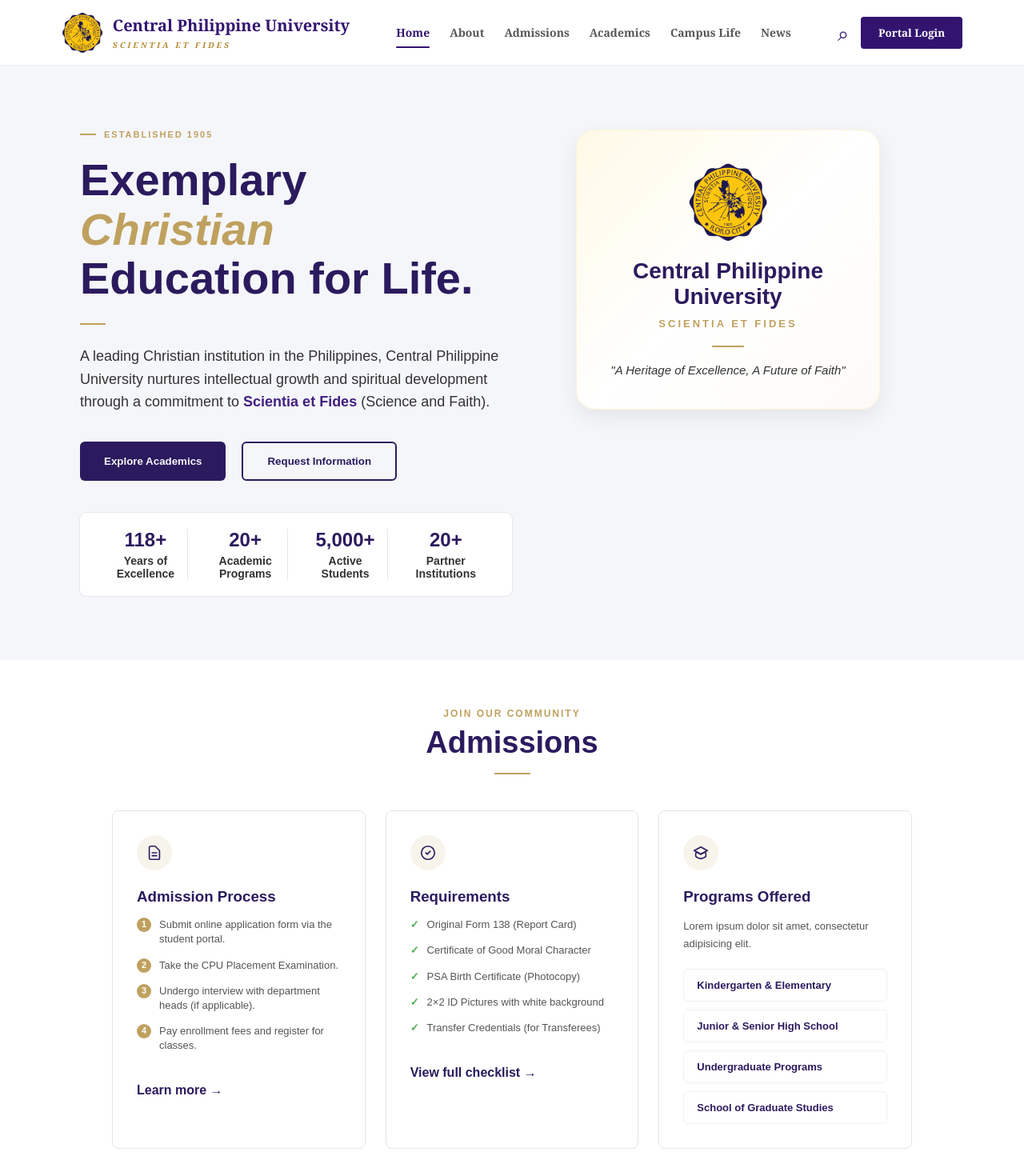
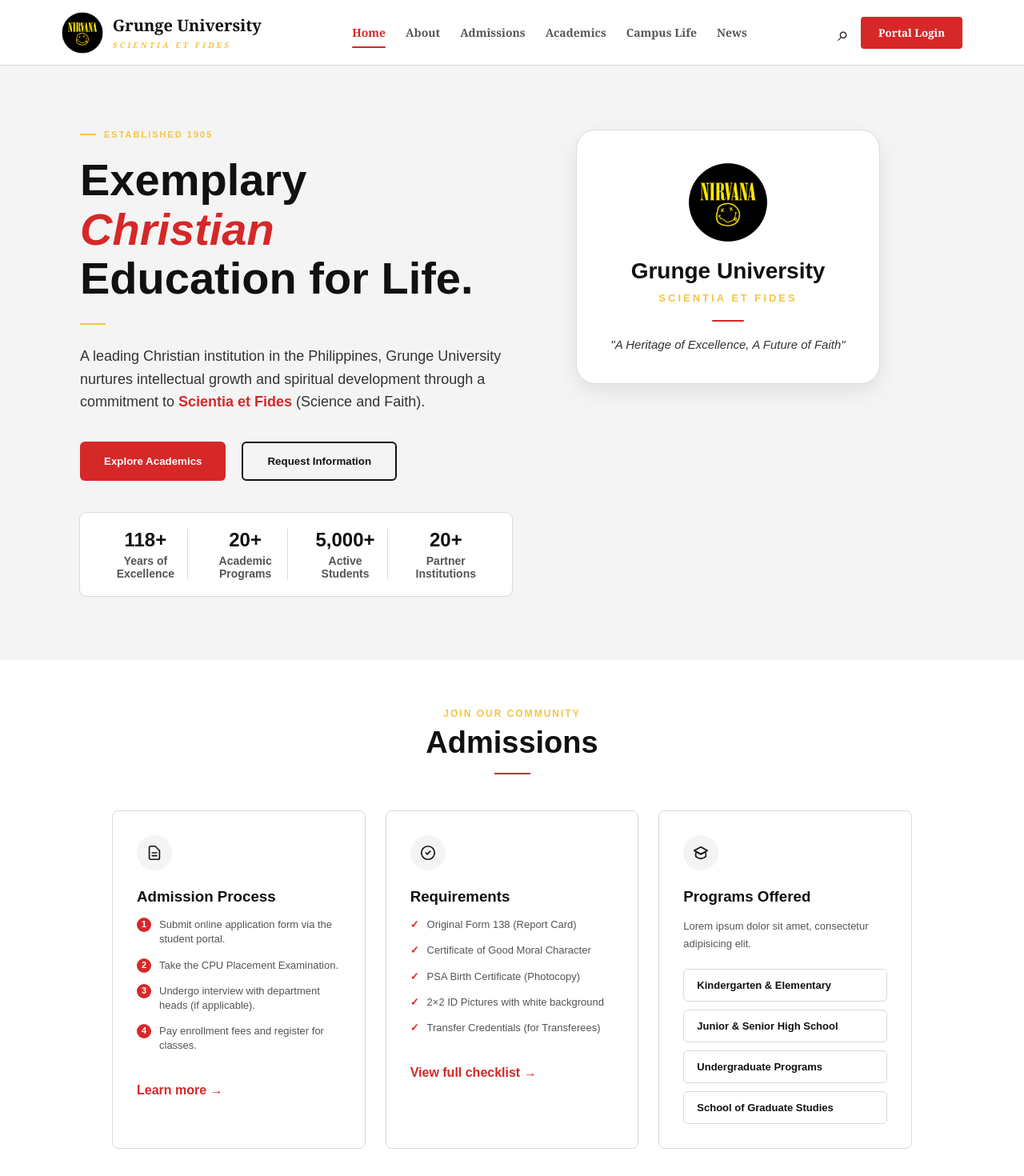
Before and after one commit to annyleisetorrechilla/annyleise-vue-app, a Vue app: page / in a window 1280 px wide. Shown: the top 1470 px of the page at 80% size. Built offline with nearby package versions, Linux system fonts and the light colour scheme.

Commit message:
Update color palette, logo, and university name

```diff
--- a/src/components/Footer.vue
+++ b/src/components/Footer.vue
@@ -2,7 +2,7 @@
   <footer class="footer">
     <div class="footer-content">
       <div class="footer-brand">
-        <h2>Central Philippine University</h2>
+        <h2>Grunge University</h2>
         <p>SCIENTIA ET FIDES</p>
         <span>Lorem ipsum dolor sit amet, consectetur adipisicing elit. Quisquam, quod.</span>
       </div>
@@ -30,14 +30,14 @@
       </div>
     </div>
 
-    <div class="copyright">© 2026 Central Philippine University. All Rights Reserved.</div>
+    <div class="copyright">© 2026 Grunge University. All Rights Reserved.</div>
   </footer>
 </template>
 
 <style scoped>
 .footer {
-  background-color: #1b1464;
-  color: #f0e9d2;
+  background-color: #111111;
+  color: #ffffff;
   padding: 40px 6%;
   font-family: 'Georgia', serif;
   margin-top: 0;
@@ -55,14 +55,14 @@
   font-size: 24px;
   font-weight: 700;
   margin-bottom: 6px;
-  color: #f0e9d2;
+  color: #ffffff;
 }
 
 .footer-brand p {
   font-size: 12px;
   font-weight: 600;
   letter-spacing: 3px;
-  color: #d1a943;
+  color: #f4c542;
   margin-bottom: 14px;
   font-style: italic;
 }
@@ -70,7 +70,7 @@
 .footer-brand span {
   font-size: 14px;
   line-height: 1.6;
-  color: #e6e1d9;
+  color: #d9d9d9;
 }
 
 .footer-column {
@@ -83,21 +83,21 @@
   font-size: 16px;
   font-weight: 700;
   margin-bottom: 10px;
-  color: #f0e9d2;
+  color: #ffffff;
 }
 
 .footer-column a,
 .footer-column span,
 .footer-column address {
   font-size: 14px;
-  color: #e6e1d9;
+  color: #d9d9d9;
   text-decoration: none;
   font-style: normal;
   transition: color 0.3s ease;
 }
 
 .footer-column a:hover {
-  color: #d1a943;
+  color: #f4c542;
   text-decoration: underline;
 }
 
@@ -107,7 +107,7 @@
   text-align: center;
   padding: 18px 0;
   font-size: 13px;
-  color: #e6e1d9;
+  color: #d9d9d9;
   font-weight: 500;
 }
 
--- a/src/components/Navbar.vue
+++ b/src/components/Navbar.vue
@@ -1,14 +1,14 @@
 <script setup>
-import logo from '@/assets/official_cpu_seal.png'
+import logo from '@/assets/Nirvana-Smiley-Face-Logo-600x600.png'
 </script>
 
 <template>
   <header class="navbar">
     <div class="logo">
-      <img :src="logo" alt="CPU Logo" />
+      <img :src="logo" alt="Grunge University Logo" />
 
       <div class="logo-text">
-        <h2>Central Philippine University</h2>
+        <h2>Grunge University</h2>
         <p>SCIENTIA ET FIDES</p>
       </div>
     </div>
@@ -42,7 +42,7 @@
   justify-content: space-between;
   padding: 14px 6%;
   background: #ffffff;
-  border-bottom: 1px solid #eeeeee;
+  border-bottom: 1px solid #d9d9d9;
   gap: 30px;
   font-family: 'Georgia', serif;
 }
@@ -61,14 +61,14 @@
 }
 
 .logo-text h2 {
-  color: #32146f;
+  color: #111111;
   font-size: 20px;
   margin: 0;
   font-weight: bold;
 }
 
 .logo-text p {
-  color: #b58c36;
+  color: #f4c542;
   font-size: 10px;
   letter-spacing: 3px;
   margin: 4px 0 0;
@@ -91,11 +91,11 @@
 }
 
 nav a:hover {
-  color: #32146f;
+  color: #d62828;
 }
 
 .nav-link.router-link-active {
-  color: #32146f;
+  color: #d62828;
   position: relative;
   font-weight: 700;
 }
@@ -107,7 +107,7 @@
   right: 0;
   bottom: -10px;
   height: 2px;
-  background: #32146f;
+  background: #d62828;
   border-radius: 2px;
 }
 
@@ -120,20 +120,20 @@
 .search {
   border: none;
   background: transparent;
-  color: #32146f;
+  color: #111111;
   font-size: 25px;
   cursor: pointer;
   transition: color 0.3s ease;
 }
 
 .search:hover {
-  color: #b58c36;
+  color: #d62828;
 }
 
 .login {
   border: none;
-  background: #32146f;
-  color: white;
+  background: #d62828;
+  color: #ffffff;
   padding: 11px 22px;
   border-radius: 4px;
   font-weight: bold;
@@ -142,7 +142,7 @@
 }
 
 .login:hover {
-  background: #47238d;
+  background: #b91c1c;
 }
 
 @media (max-width: 1100px) {
--- a/src/components/SectionHeader.vue
+++ b/src/components/SectionHeader.vue
@@ -21,7 +21,7 @@
 
 .subtitle {
   margin: 0 0 8px;
-  color: #b58c36;
+  color: #f4c542;
   font-size: 13px;
   font-weight: 700;
   letter-spacing: 1px;
@@ -30,7 +30,7 @@
 
 h2 {
   margin: 0;
-  color: #2b1b5e;
+  color: #111111;
   font-size: 36px;
 }
 
@@ -38,7 +38,7 @@
   width: 48px;
   height: 3px;
   margin: 14px auto 0;
-  background: #c8a100;
+  background: #d62828;
 }
 
 @media (max-width: 600px) {
--- a/src/pages/Home.vue
+++ b/src/pages/Home.vue
@@ -1,5 +1,5 @@
 <script setup>
-import logo from '../assets/official_cpu_seal.png'
+import logo from '../assets/Nirvana-Smiley-Face-Logo-600x600.png'
 import SectionHeader from '../components/SectionHeader.vue'
 </script>
 
@@ -17,7 +17,7 @@
         <div class="divider-line"></div>
 
         <p>
-          A leading Christian institution in the Philippines, Central Philippine University nurtures
+          A leading Christian institution in the Philippines, Grunge University nurtures
           intellectual growth and spiritual development through a commitment to
           <strong>Scientia et Fides</strong> (Science and Faith).
         </p>
@@ -50,10 +50,10 @@
       <div class="right-hero">
         <div class="card">
           <div class="logo-circle">
-            <img :src="logo" alt="CPU Logo" />
+            <img :src="logo" alt="Grunge University Logo" />
           </div>
 
-          <h2>Central Philippine University</h2>
+          <h2>Grunge University</h2>
 
           <h3>SCIENTIA ET FIDES</h3>
 
@@ -177,7 +177,7 @@
   justify-content: space-between;
   align-items: flex-start;
   padding: 80px 100px;
-  background: #f5f6fa;
+  background: #f4f4f4;
   min-height: calc(100vh - 120px);
 }
 
@@ -187,7 +187,7 @@
 }
 
 h4 {
-  color: #bfa15f;
+  color: #f4c542;
   letter-spacing: 2px;
   margin-bottom: 20px;
   font-weight: 700;
@@ -203,19 +203,19 @@
   display: inline-block;
   width: 20px;
   height: 2px;
-  background-color: #bfa15f;
+  background-color: #f4c542;
 }
 
 h1 {
   font-size: 56px;
-  color: #2b1b5e;
+  color: #111111;
   line-height: 1.1;
   margin-bottom: 25px;
   font-weight: 700;
 }
 
 .highlight {
-  color: #bfa15f;
+  color: #d62828;
   font-style: italic;
   font-weight: 700;
 }
@@ -223,7 +223,7 @@
 .divider-line {
   width: 32px;
   height: 2px;
-  background-color: #bfa15f;
+  background-color: #f4c542;
   margin-bottom: 25px;
 }
 
@@ -236,7 +236,7 @@
 }
 
 .left p strong {
-  color: #432080;
+  color: #d62828;
 }
 
 .buttons {
@@ -246,8 +246,8 @@
 }
 
 .primary {
-  background: #2b1b5e;
-  color: #f5f6fa;
+  background: #d62828;
+  color: #ffffff;
   border: none;
   padding: 15px 30px;
   border-radius: 6px;
@@ -259,13 +259,13 @@
 }
 
 .primary:hover {
-  background: #432080;
+  background: #b91c1c;
 }
 
 .secondary {
   background: transparent;
-  color: #2b1b5e;
-  border: 2px solid #2b1b5e;
+  color: #111111;
+  border: 2px solid #111111;
   padding: 15px 30px;
   border-radius: 6px;
   font-weight: 700;
@@ -276,9 +276,9 @@
 }
 
 .secondary:hover {
-  background: #bfa15f;
-  color: #f5f6fa;
-  border-color: #bfa15f;
+  background: #f4c542;
+  color: #111111;
+  border-color: #f4c542;
 }
 
 .stats {
@@ -288,14 +288,14 @@
   color: #ffffff;
   background: #ffffff;
   border-radius: 8px;
-  box-shadow: 0 0 0 1px #e6e6ec;
+  box-shadow: 0 0 0 1px #d9d9d9;
   padding: 20px 30px;
 }
 
 .stats > .stat-item {
   flex: 1;
   text-align: center;
-  border-right: 1px solid #e6e6ec;
+  border-right: 1px solid #d9d9d9;
   padding: 0 15px;
 }
 
@@ -311,13 +311,13 @@
 
 .number {
   font-size: 24px;
-  color: #2b1b5e;
+  color: #111111;
   margin-bottom: 4px;
 }
 
 .label {
   font-size: 14px;
-  color: #333333;
+  color: #555555;
 }
 
 .right-hero {
@@ -328,13 +328,13 @@
 }
 
 .card {
-  background: linear-gradient(135deg, #fff9e6 0%, #ffffff 50%, #fdfbf7 100%);
+  background: #ffffff;
   width: 380px;
   padding: 40px;
   text-align: center;
   border-radius: 24px;
-  box-shadow: 0 10px 25px rgba(51, 51, 51, 0.08);
-  border: 1px solid #fef3d6;
+  box-shadow: 0 10px 25px rgba(17, 17, 17, 0.08);
+  border: 1px solid #d9d9d9;
   position: relative;
 }
 
@@ -355,14 +355,14 @@
 }
 
 .card h2 {
-  color: #2b1b5e;
+  color: #111111;
   font-size: 28px;
   margin-bottom: 10px;
   font-weight: 700;
 }
 
 .card h3 {
-  color: #bfa15f;
+  color: #f4c542;
   letter-spacing: 3px;
   font-size: 13px;
   margin-bottom: 20px;
@@ -372,7 +372,7 @@
 .line {
   width: 40px;
   height: 2px;
-  background: #bfa15f;
+  background: #d62828;
   margin: 0 auto 20px auto;
   border-radius: 2px;
 }
@@ -395,11 +395,11 @@
 }
 
 .alt-bg {
-  background: #f5f6fa;
+  background: linear-gradient(180deg, #f4f4f4 0%, #f9f4df 100%);
 }
 
 .lorem-text {
-  color: #555555;
+  color: #333333;
   font-size: 16px;
   line-height: 1.8;
   text-align: center;
@@ -423,7 +423,7 @@
 .admissions-subtitle {
   display: block;
   margin-bottom: 8px;
-  color: #bfa15f;
+  color: #f4c542;
   font-size: 12px;
   font-weight: 700;
   letter-spacing: 2px;
@@ -431,7 +431,7 @@
 
 .admissions-heading h2 {
   margin-bottom: 16px;
-  color: #2b1b5e;
+  color: #111111;
   font-size: 38px;
 }
 
@@ -439,14 +439,14 @@
   width: 45px;
   height: 2px;
   margin: 0 auto;
-  background: #bfa15f;
+  background: #d62828;
 }
 
 .admission-card {
   display: flex;
   flex-direction: column;
   padding: 30px;
-  border: 1px solid #e5e5e5;
+  border: 1px solid #d9d9d9;
   border-radius: 8px;
   background: #ffffff;
 }
@@ -459,18 +459,18 @@
   height: 44px;
   margin-bottom: 22px;
   border-radius: 50%;
-  background: #f7f4ec;
+  background: #f4f4f4;
 }
 
 .admission-icon {
   width: 22px;
   height: 22px;
-  color: #2b1b5e;
+  color: #111111;
 }
 
 .admission-card h3 {
   margin-bottom: 15px;
-  color: #2b1b5e;
+  color: #111111;
 }
 
 .admission-card p {
@@ -480,7 +480,7 @@
 }
 
 .admission-card a {
-  color: #2b1b5e;
+  color: #d62828;
   font-weight: 700;
   text-decoration: none;
 }
@@ -511,14 +511,14 @@
   width: 18px;
   height: 18px;
   border-radius: 50%;
-  background: #bfa15f;
+  background: #d62828;
   color: white;
   font-size: 11px;
   font-weight: 700;
 }
 
 .check {
-  color: #4caf50;
+  color: #d62828;
   font-weight: 700;
 }
 
@@ -534,10 +534,10 @@
 
 .program-btn {
   padding: 12px 16px;
-  border: 1px solid #eef0f5;
+  border: 1px solid #d9d9d9;
   border-radius: 6px;
   background: white;
-  color: #2b1b5e;
+  color: #111111;
   cursor: pointer;
   font-size: 13px;
   font-weight: 700;
@@ -545,8 +545,8 @@
 }
 
 .program-btn:hover {
-  border-color: #2b1b5e;
-  background: #fcfcfd;
+  border-color: #d62828;
+  background: #fff7f7;
 }
 
 @media (max-width: 900px) {
--- a/src/views/Activity.vue
+++ b/src/views/Activity.vue
@@ -111,7 +111,7 @@
     </section>
 
     <footer class="footer">
-      <p>&copy; 2023 Central Philippine University. All Rights Reserved.</p>
+      <p>&copy; 2023 Grunge University. All Rights Reserved.</p>
     </footer>
   </div>
 </template>
@@ -133,7 +133,7 @@
 }
 
 .subtitle {
-  color: #bfa15f;
+  color: #f4c542;
   font-size: 12px;
   font-weight: 700;
   letter-spacing: 2px;
@@ -142,7 +142,7 @@
 }
 
 .title {
-  color: #2b1b5e;
+  color: #111111;
   font-size: 38px;
   font-weight: 800;
   margin-bottom: 16px;
@@ -151,7 +151,7 @@
 .underline {
   width: 45px;
   height: 2px;
-  background-color: #bfa15f;
+  background-color: #d62828;
   margin: 0 auto;
 }
 
@@ -191,11 +191,11 @@
 .icon {
   width: 22px;
   height: 22px;
-  color: #2b1b5e;
+  color: #111111;
 }
 
 .card h2 {
-  color: #2b1b5e;
+  color: #111111;
   font-size: 20px;
   font-weight: 700;
   margin-bottom: 22px;
@@ -219,7 +219,7 @@
 }
 
 .badge {
-  background-color: #bfa15f;
+  background-color: #d62828;
   color: #ffffff;
   width: 18px;
   height: 18px;
@@ -250,7 +250,7 @@
 
 .card-link {
   margin-top: auto;
-  color: #2b1b5e;
+  color: #d62828;
   font-weight: 700;
   font-size: 13px;
   text-decoration: none;
@@ -277,24 +277,24 @@
 
 .program-btn {
   background-color: #ffffff;
-  border: 1px solid #eef0f5;
+  border: 1px solid #d9d9d9;
   border-radius: 6px;
   padding: 12px 16px;
   text-align: left;
   font-size: 13px;
   font-weight: 700;
-  color: #2b1b5e;
+  color: #111111;
   cursor: pointer;
   transition: all 0.2s ease;
 }
 
 .program-btn:hover {
-  border-color: #2b1b5e;
-  background-color: #fcfcfd;
+  border-color: #d62828;
+  background-color: #fff7f7;
 }
 
 .footer {
-  background-color: #1d0c42;
+  background-color: #111111;
   color: #ffffff;
   text-align: center;
   padding: 18px 20px;
```
Also changed, not shown: src/assets/Nirvana-Smiley-Face-Logo-600x600.png (added), src/assets/official_cpu_seal.png (deleted).
